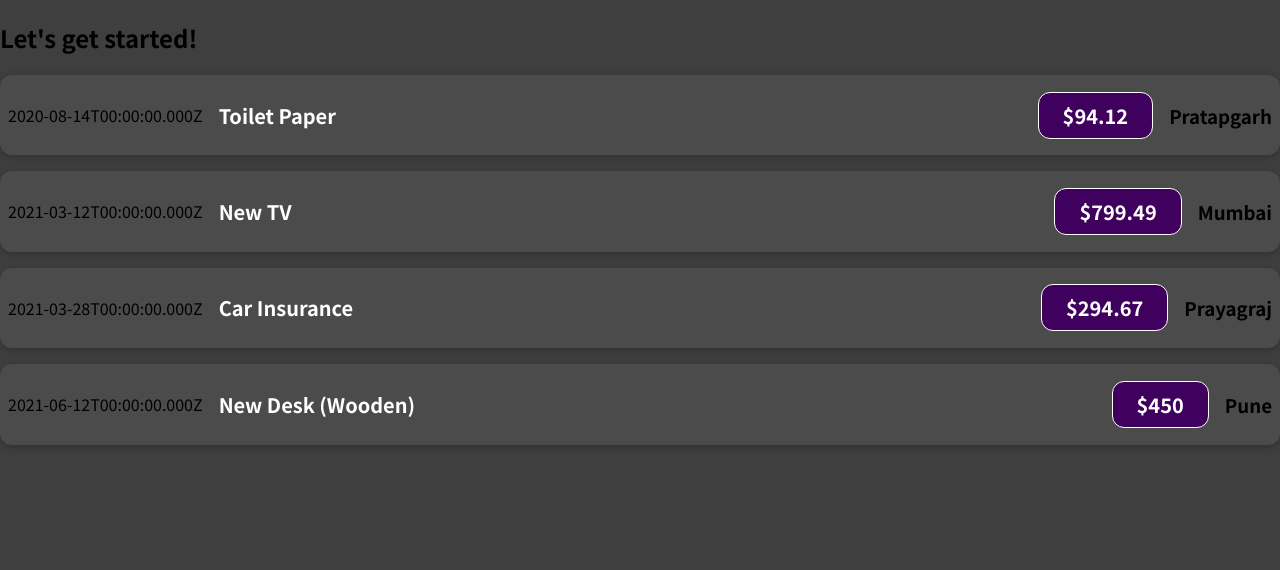
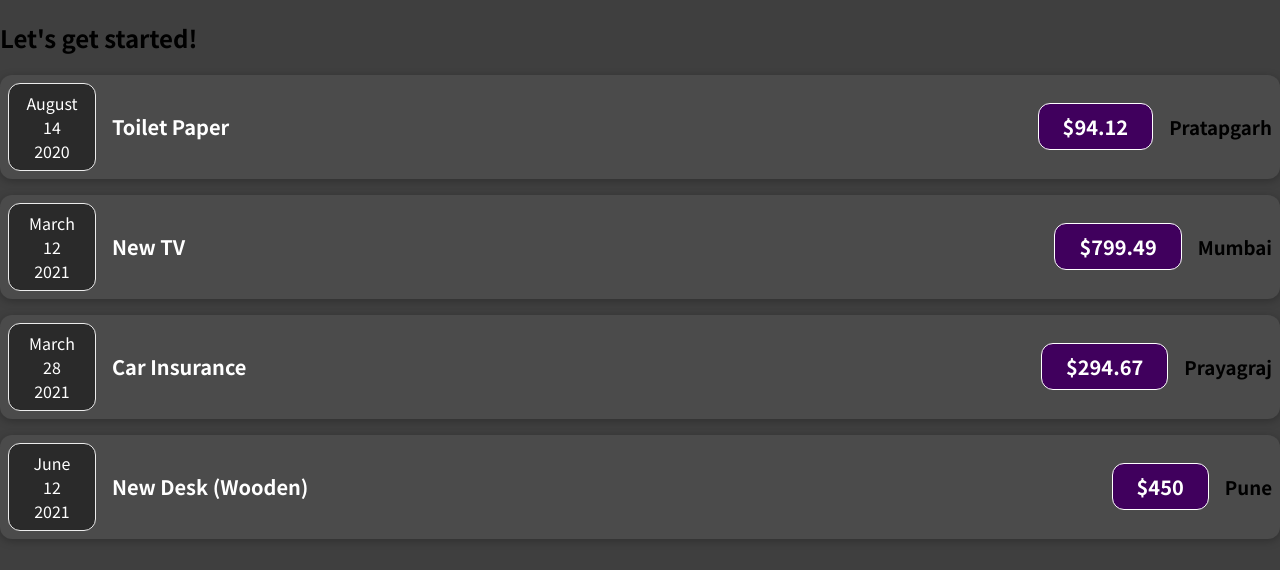
Before and after one commit to sarojsuraj52/01-starting-setup, a JavaScript app: page / in a window 1280 px wide. Shown: the top 570 px of the page. Built offline with nearby package versions, Linux system fonts and the light colour scheme.

Commit message:
made components into smaller components -> ExpenseDate and Expense Details

```diff
--- /dev/null
+++ b/src/component/ExpenseDate.css
@@ -0,0 +1,26 @@
+.expense-date {
+    display: flex;
+    flex-direction: column;
+    width: 5.5rem;
+    height: 5.5rem;
+    border: 1px solid #ececec;
+    background-color: #2a2a2a;
+    color: white;
+    border-radius: 12px;
+    align-items: center;
+    justify-content: center;
+  }
+
+  .expense-date__month {
+    font-size: 0.75rem;
+    font-weight: bold;
+  }
+
+  .expense-date__year {
+    font-size: 0.75rem;
+  }
+
+  .expense-date__day {
+    font-size: 1.5rem;
+    font-weight: bold;
+  }
--- /dev/null
+++ b/src/component/ExpenseDate.js
@@ -0,0 +1,18 @@
+import "./ExpenseDate.css"
+
+
+
+function ExpenseDate(props) {
+    const month = props.date.toLocaleString('en-us',{month:'long'})
+    const day = props.date.toLocaleString('en-us',{day:'2-digit'})
+    const year = props.date.getFullYear()
+    return (
+        <div className="expense-date">
+        <div>{month}</div>
+        <div>{day}</div>
+        <div>{year}</div>
+        </div>
+    )
+}
+
+export default ExpenseDate;
--- /dev/null
+++ b/src/component/ExpenseDetails.js
@@ -0,0 +1,13 @@
+
+
+function ExpenseDetails(props) {
+
+    return (
+        <>
+        <h2>{props.title}</h2>
+        <div className="expense-item__price">${props.amount}</div>
+        </>
+    )
+}
+
+export default ExpenseDetails;
--- a/src/component/ExpenseItem.js
+++ b/src/component/ExpenseItem.js
@@ -1,13 +1,14 @@
 import "./ExpenseItem.css";
+import ExpenseDate from "./ExpenseDate"
+import ExpenseDetails from "./ExpenseDetails";
 
 function ExpenseItem(props) {
 
   return (
     <div className="expense-item">
-      <div>{props.date.toISOString()}</div>
+      <ExpenseDate date={props.date} />
       <div className="expense-item__description">
-        <h2>{props.title}</h2>
-        <div className="expense-item__price">${props.amount}</div>
+        <ExpenseDetails title={props.title} amount={props.amount}/>
         <h3>{props.location}</h3>
       </div>
     </div>
```
Also changed, not shown: 1 other file (tests, documents, lock files or other folders).
